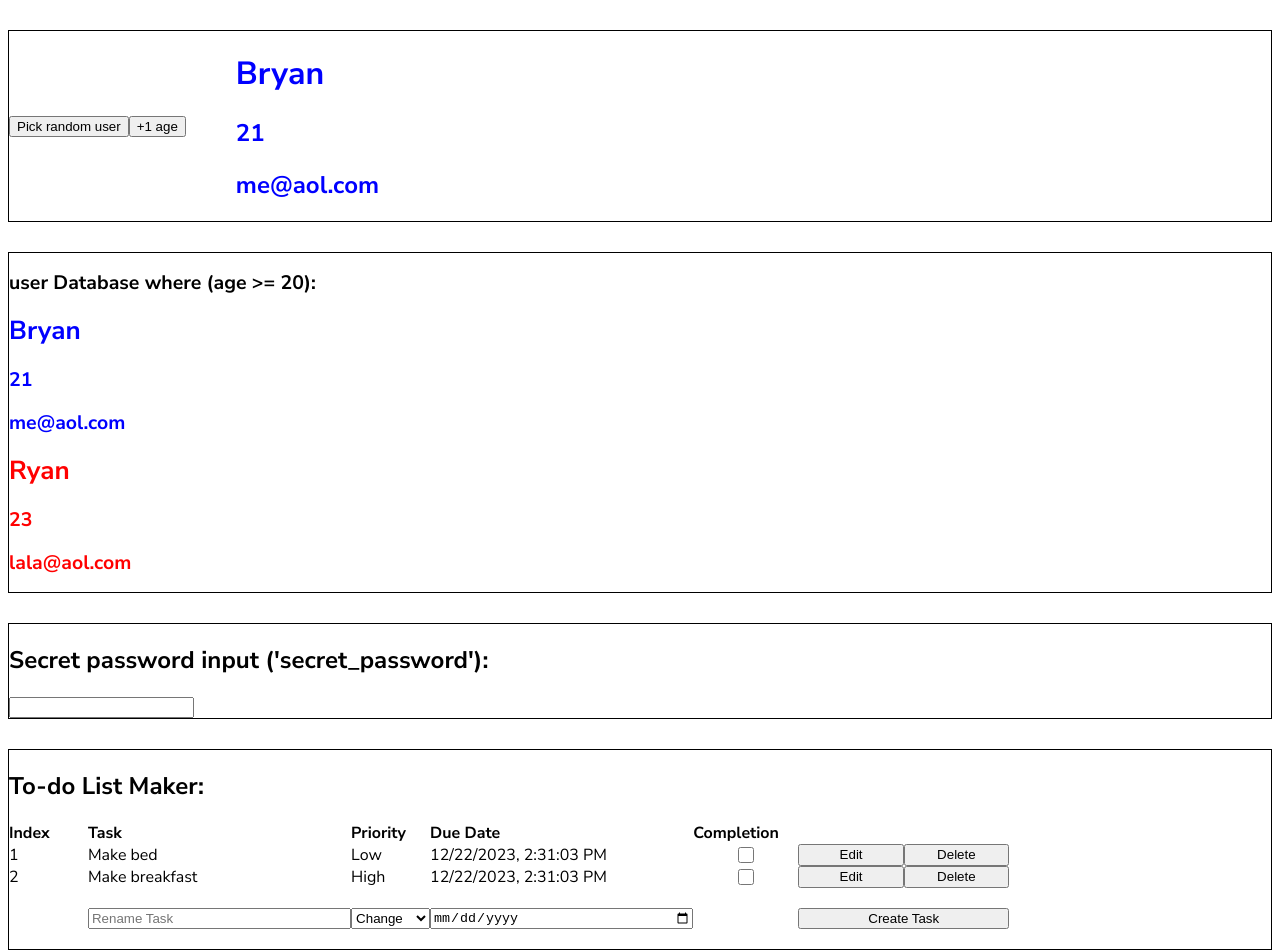
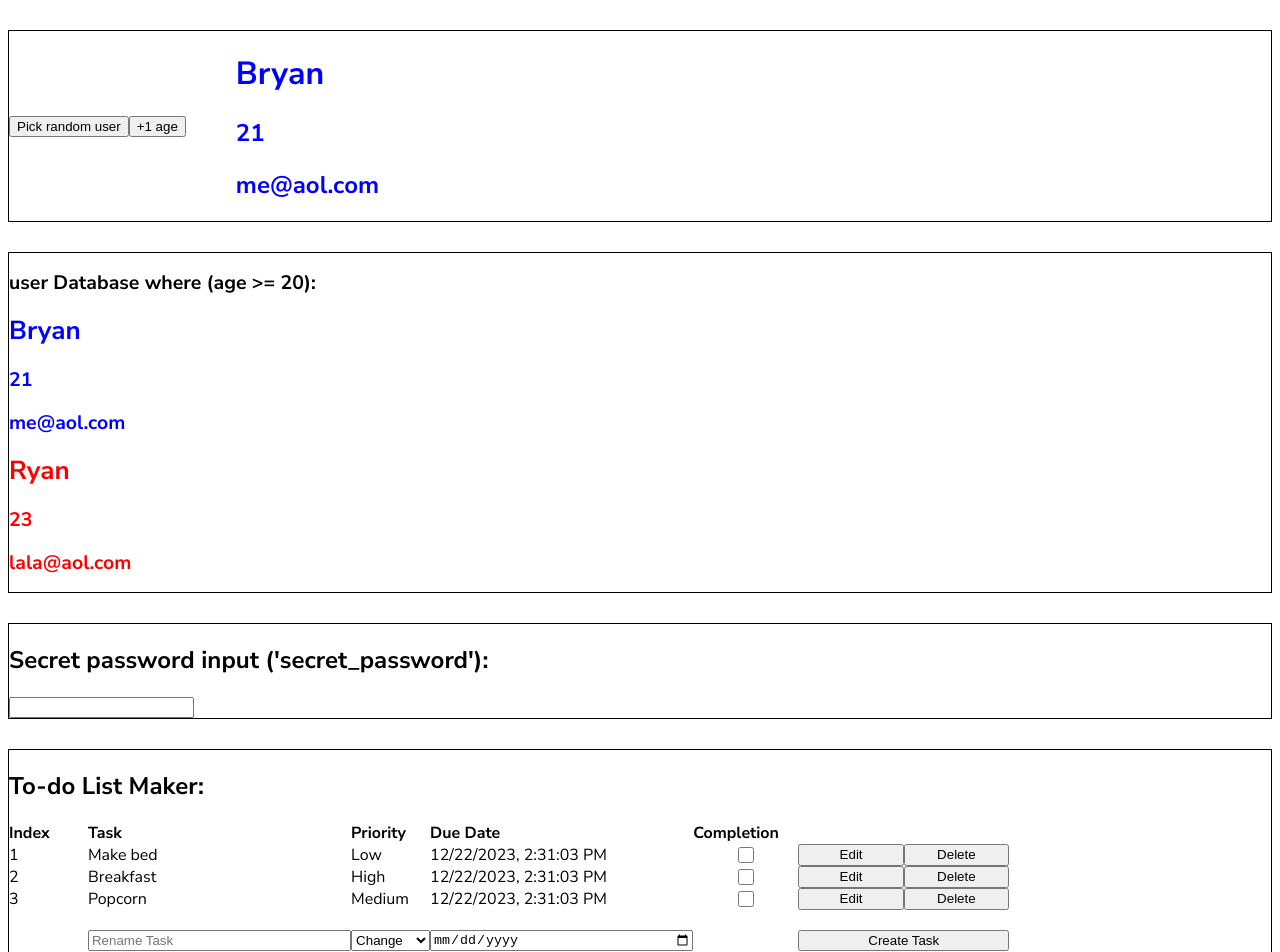
Before and after one commit to bryanlzl/React-Tasker, a React (Create React App) app: page / in a window 1280 px wide. Shown: the top 952 px of the page. Built offline with nearby package versions, Linux system fonts and the light colour scheme; the HTML template or start-up script is replaced by a standard one.

Commit message:
feature: sort by task name
mini-feature which allows to sort by task name alphabetically (asc/desc toggle)

```diff
--- a/src/components/TaskTracker/taskList.js
+++ b/src/components/TaskTracker/taskList.js
@@ -28,7 +28,7 @@ function TaskList(props) {
       case "index":
         if (sortAsc) {
         } else {
-          taskKeys = taskKeys.sort((a, b) => b[0].localeCompare(a));
+          taskKeys = taskKeys.reverse();
         }
         taskKeys.map((key, index) => {
           iTable[index] = taskKeys[index];
@@ -36,10 +36,21 @@ function TaskList(props) {
         });
         return iTable;
       case "task":
-        if (sortAsc) {
-        } else {
+        taskKeys.map((key, index) => {
+          taskKeys[index] = [taskList[key[0]].taskName, ...key];
+        });
+        taskKeys = taskKeys.sort();
+        if (!sortAsc) {
+          taskKeys = taskKeys.reverse();
         }
-        break;
+        taskKeys.map((key, index) => {
+          taskKeys[index] = [taskKeys[index][1], taskKeys[index][2]];
+        });
+        taskKeys.map((key, index) => {
+          iTable[index] = taskKeys[index];
+          index++;
+        });
+        return iTable;
       case "priority":
         if (sortAsc) {
         } else {
@@ -63,6 +74,7 @@ function TaskList(props) {
     <div className="task-list">
       <div className={"task-entry-header task-column-header"}>
         <div
+          className="task-header"
           onClick={() => {
             setSortState((prev) => {
               return { ...prev, index: !prev["index"] };
@@ -72,10 +84,20 @@ function TaskList(props) {
         >
           Index
         </div>
-        <div>Task</div>
-        <div>Priority</div>
-        <div>Due Date</div>
-        <div>Completion</div>
+        <div
+          className="task-header"
+          onClick={() => {
+            setSortState((prev) => {
+              return { ...prev, task: !prev["task"] };
+            });
+            setCurrSort("task");
+          }}
+        >
+          Task
+        </div>
+        <div className="task-header">Priority</div>
+        <div className="task-header">Due Date</div>
+        <div className="task-header">Completion</div>
       </div>
       {Object.keys(indexTable).map((x) => {
         return (
--- a/src/components/TaskTracker/taskTracker.js
+++ b/src/components/TaskTracker/taskTracker.js
@@ -13,8 +13,14 @@ function TaskTracker() {
       isCompleted: false,
     },
     1: {
-      taskName: "Make breakfast",
+      taskName: "Breakfast",
       taskPriority: "High",
+      dueDate: tempDueDate,
+      isCompleted: false,
+    },
+    2: {
+      taskName: "Popcorn",
+      taskPriority: "Medium",
       dueDate: tempDueDate,
       isCompleted: false,
     },
--- a/src/styles/taskTracker/task.css
+++ b/src/styles/taskTracker/task.css
@@ -53,3 +53,8 @@
 .task-column-header {
   font-weight: bold;
 }
+
+.task-header:hover {
+  border-radius: 5px;
+  background-color: rgb(235, 235, 235);
+}
```
